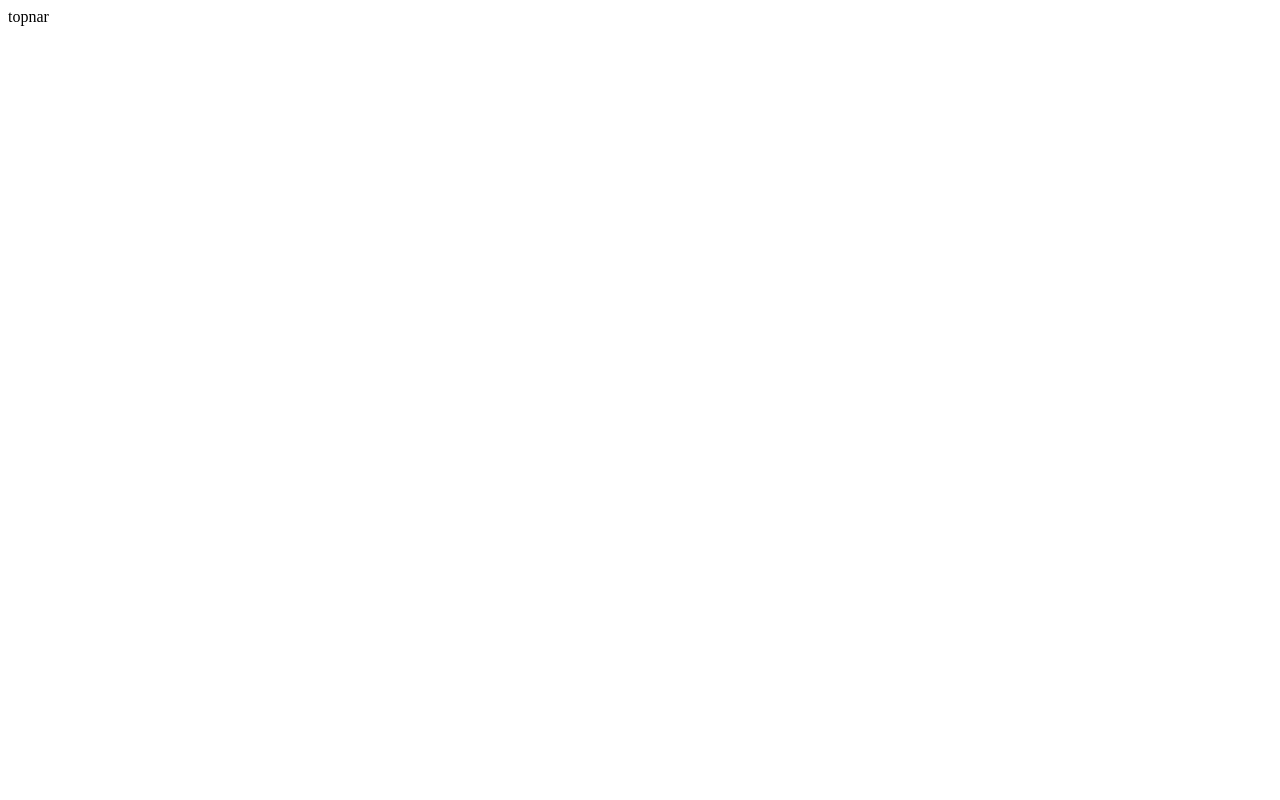
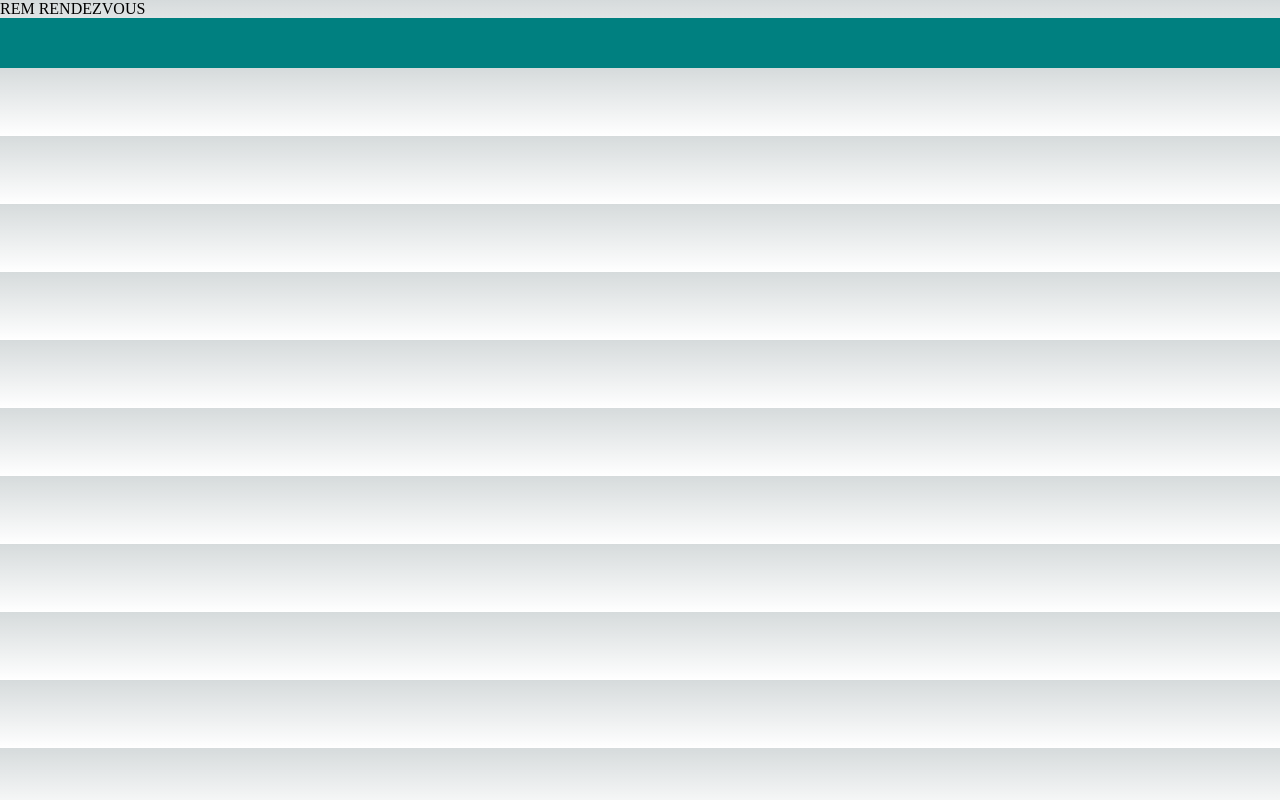
Before and after one commit to RiceSupply/REMRendezvous, a Next.js app: page /App in a window 1280 px wide. Built offline with nearby package versions, Linux system fonts and the light colour scheme.

Commit message:
working on styling

```diff
--- a/src/components/Topbar/TopBar.jsx
+++ b/src/components/Topbar/TopBar.jsx
@@ -2,8 +2,13 @@ import './topbar.css';
 
 export default function TopBar() {
   return (
-    <div className="top-bar">
-      topnar
+    <div className="top-bar">REM RENDEZVOUS
+      <div className="top">
+        <div className="top-left">
+          </div>
+        <div className="top-right">
+        </div>
       </div>
+    </div>
   )
 }
--- a/src/components/Topbar/topbar.css
+++ b/src/components/Topbar/topbar.css
@@ -4,4 +4,6 @@
   background-color: teal;
   top:0;
   position: sticky;
+  display: flex;
+  align-items: center;
 }
--- a/src/pages/App.js
+++ b/src/pages/App.js
@@ -1,4 +1,6 @@
 import TopBar from "@/components/Topbar/TopBar";
+import '../styles/globals.css'
+import '../styles/Home.module.css'
 
 function APP () {
   return (
--- a/src/pages/index.js
+++ b/src/pages/index.js
@@ -2,7 +2,6 @@ import Head from 'next/head'
 import {Navbar} from '../components/Navbar'
 import '../styles/globals.css'
 import '../styles/Home.module.css'
-import './_document.js'
 
 // import { Inter } from 'next/font/google'
 // const inter = Inter({ subsets: ['latin'] })
```
